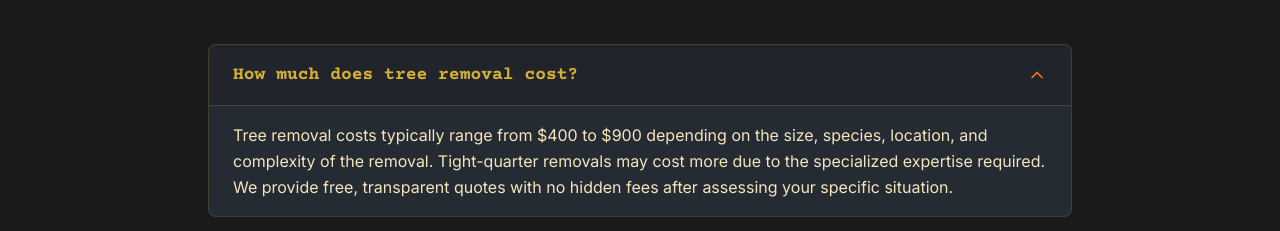
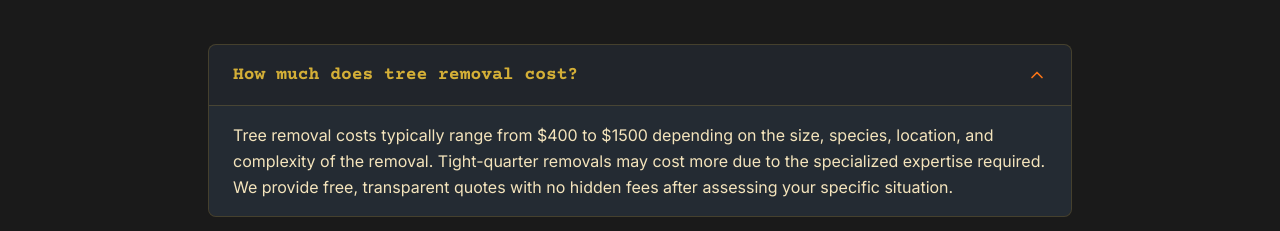
Before and after one commit to rfs180/readyforestsolutions.ca, a React (Vite) app: page / in a window 1280 px wide. Shown: the part 3000-3231 px from the top of the page. Built offline with nearby package versions, Linux system fonts and the light colour scheme.

Commit message:
Update FAQ.tsx
Adjusting FAQ tree removal princing

```diff
--- a/src/components/FAQ.tsx
+++ b/src/components/FAQ.tsx
@@ -4,7 +4,7 @@ import { ChevronDown } from 'lucide-react';
 const faqItems = [
   {
     question: 'How much does tree removal cost?',
-    answer: 'Tree removal costs typically range from $400 to $900 depending on the size, species, location, and complexity of the removal. Tight-quarter removals may cost more due to the specialized expertise required. We provide free, transparent quotes with no hidden fees after assessing your specific situation.',
+    answer: 'Tree removal costs typically range from $400 to $1500 depending on the size, species, location, and complexity of the removal. Tight-quarter removals may cost more due to the specialized expertise required. We provide free, transparent quotes with no hidden fees after assessing your specific situation.',
   },
   {
     question: 'Do I need a permit to remove a tree on my private property?',
```
